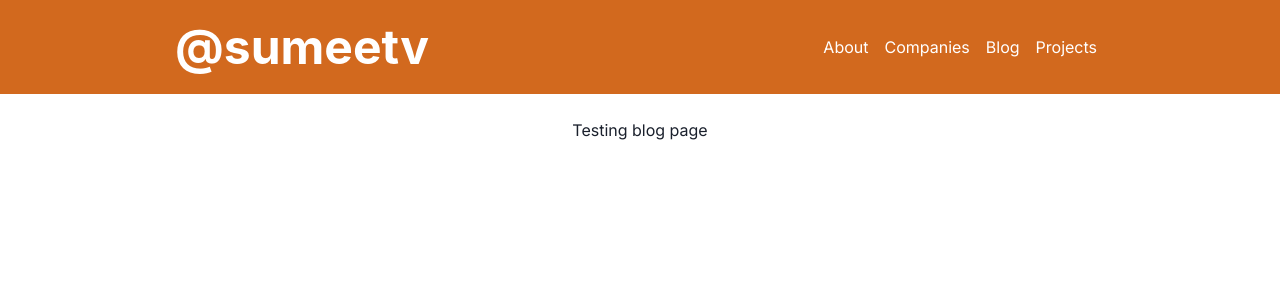
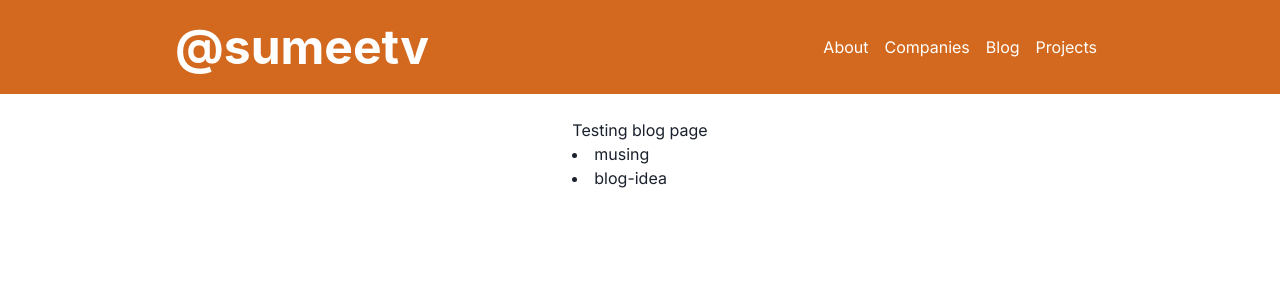
Before and after one commit to sumeetv/chord-finder, a Next.js app: page /blog in a window 1280 px wide. Shown: the top 300 px of the page. Built offline with nearby package versions, Linux system fonts and the light colour scheme.

Commit message:
Use gray-matter to start fetching data from sample markdown blog posts

```diff
--- a/package.json
+++ b/package.json
@@ -14,6 +14,7 @@
     "@emotion/react": "^11.11.4",
     "@emotion/styled": "^11.11.5",
     "framer-motion": "^11.2.10",
+    "gray-matter": "^4.0.3",
     "next": "14.2.3",
     "react": "^18",
     "react-dom": "^18"
--- a/src/app/blog/page.tsx
+++ b/src/app/blog/page.tsx
@@ -1,7 +1,17 @@
-'use client'
+import { getSortedPostsData } from '@/lib/posts';
+import Link from 'next/link';
 
 export default function Page() {
+    const postsData = getSortedPostsData()
+    const postsLinks = postsData.map((postData) => (
+        <li key={postData.id}>
+            {postData.slug}
+        </li>
+    ));
     return (
-        <h1>Testing blog page</h1>
+        <div>
+            <h1>Testing blog page</h1>
+            <div>{postsLinks}</div>
+        </div>
     )
 }
--- /dev/null
+++ b/src/lib/posts.js
@@ -0,0 +1,52 @@
+import fs from 'fs';
+import path from 'path';
+import matter from 'gray-matter';
+
+const postsDirectory = path.join(process.cwd(), 'src/posts');
+
+export function getPostById(id) {
+  // Read markdown file as string
+  const fullPath = path.join(postsDirectory, id + '.md');
+  const fileContents = fs.readFileSync(fullPath, 'utf8');
+
+  // Use gray-matter to parse the post metadata section
+  const matterResult = matter(fileContents);
+
+  // Combine the data with the id
+  return {
+    id,
+    content: matterResult.content,
+    slug: matterResult.data.slug,
+    date: matterResult.data.date,
+  };
+}
+
+export function getSortedPostsData() {
+  // Get file names under /posts
+  const fileNames = fs.readdirSync(postsDirectory);
+  const allPostsData = fileNames.map((fileName) => {
+    // Remove ".md" from file name to get id
+    const id = fileName.replace(/\.md$/, '');
+
+    const fullPath = path.join(postsDirectory, fileName);
+    const fileContents = fs.readFileSync(fullPath, 'utf8');
+
+    // Use gray-matter to parse the post metadata section
+    const matterResult = matter(fileContents);
+
+    // Combine the data with the id
+    return {
+      id,
+      slug: matterResult.data.slug,
+      date: matterResult.data.date,
+    };
+  });
+  // Sort posts by date
+  return allPostsData.sort((a, b) => {
+    if (a.date < b.date) {
+      return 1;
+    } else {
+      return -1;
+    }
+  });
+}
--- /dev/null
+++ b/src/posts/post1.md
@@ -0,0 +1,8 @@
+---
+slug: blog-idea
+date: 01-01-2024
+---
+
+# Blog post 1 title
+
+Content for blog post 1
--- /dev/null
+++ b/src/posts/post2.md
@@ -0,0 +1,8 @@
+---
+slug: musing
+date: 02-05-2024
+---
+
+# Blog post 2 title
+
+Ideas for blog post 2 on blogging
```
Also changed, not shown: 1 other file (tests, documents, lock files or other folders).
